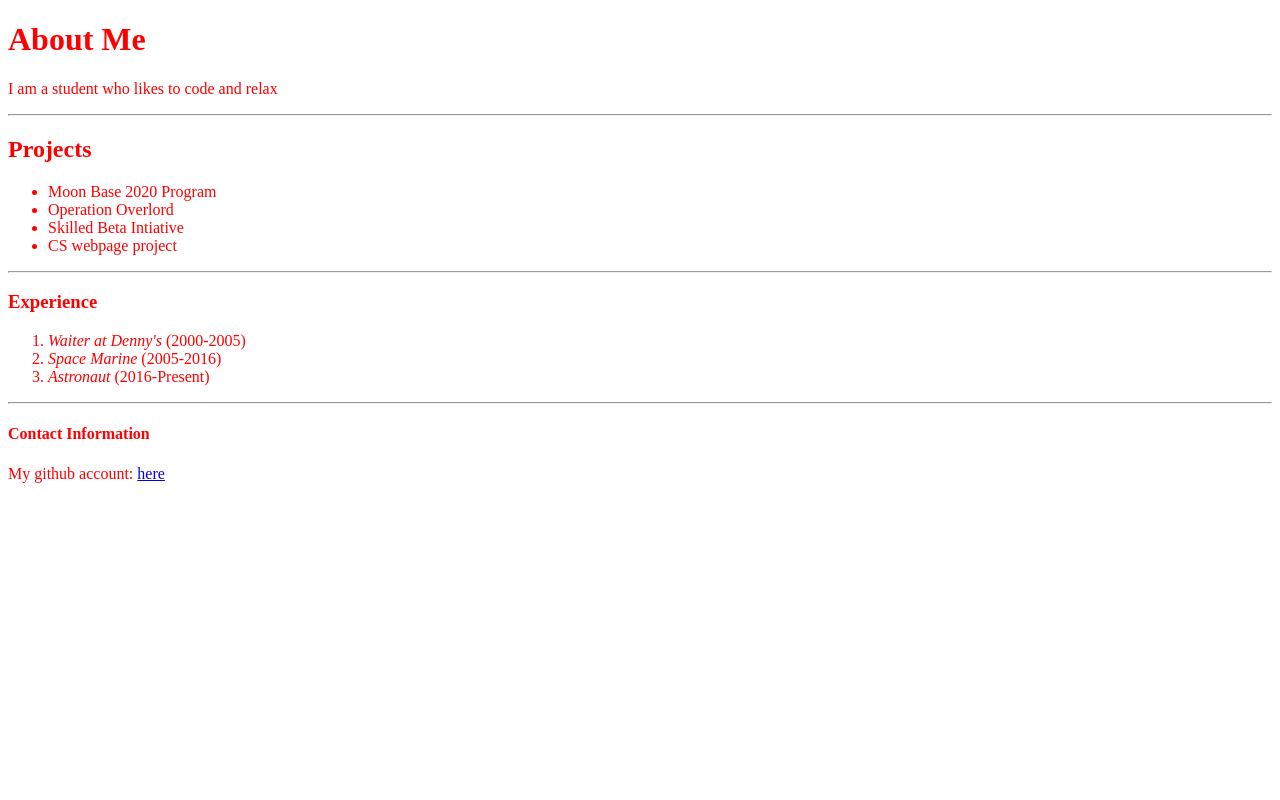
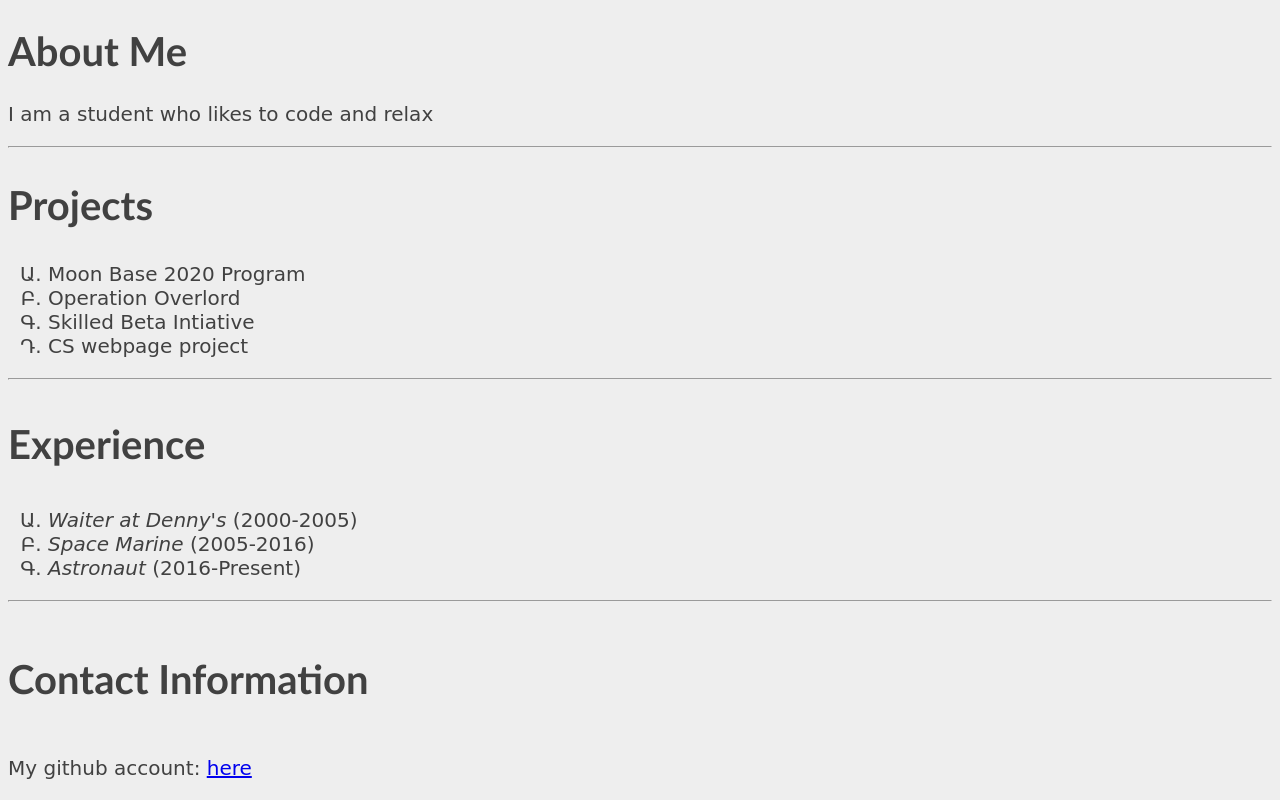
Before and after one commit to Tarthir/portfolio, a plain HTML site: page index.html in a window 1280 px wide. Drawn offline with Linux system fonts and the light colour scheme.

Commit message:
more css

```diff
--- a/index-css.css
+++ b/index-css.css
@@ -1,3 +1,23 @@
 body{
-    color: #FF0000;
+    color: #414141;
+    background-color: #EEEEEE;
+    font-size: 20px;
+    font-family: cursive;
+    text-align: left;
 }
+
+h1, h2, h3, h4{
+    font-size: 2em;
+    font-family: 'Trebuchet MS', 'Lucida Sans Unicode', 'Lucida Grande', 'Lucida Sans', Arial, sans-serif;
+    font-weight: bolder;
+}
+
+ul{
+    list-style: armenian;
+}
+ol{
+    list-style: armenian;
+}
+p{
+    text-decoration: wavy;
+}
```
